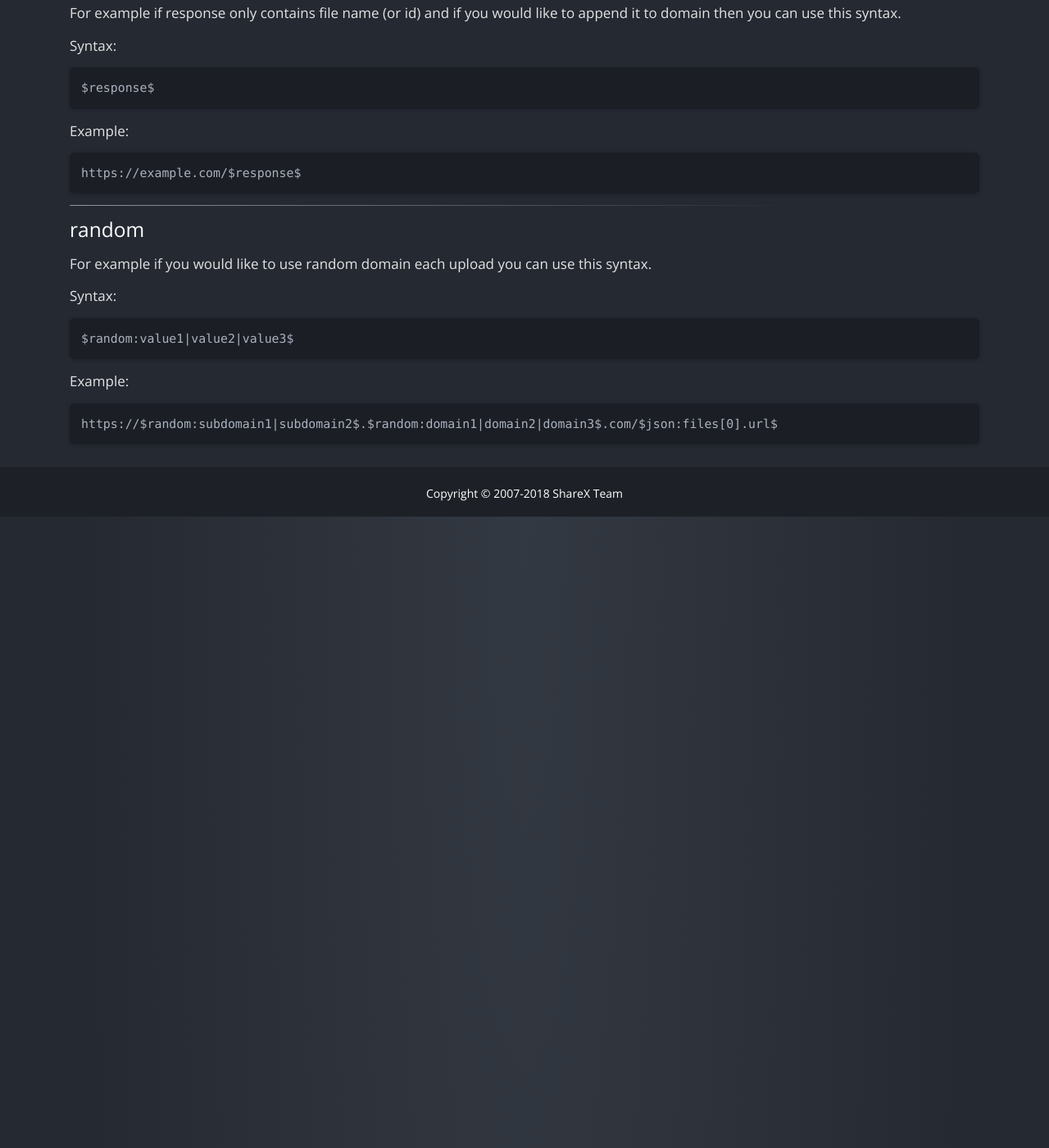
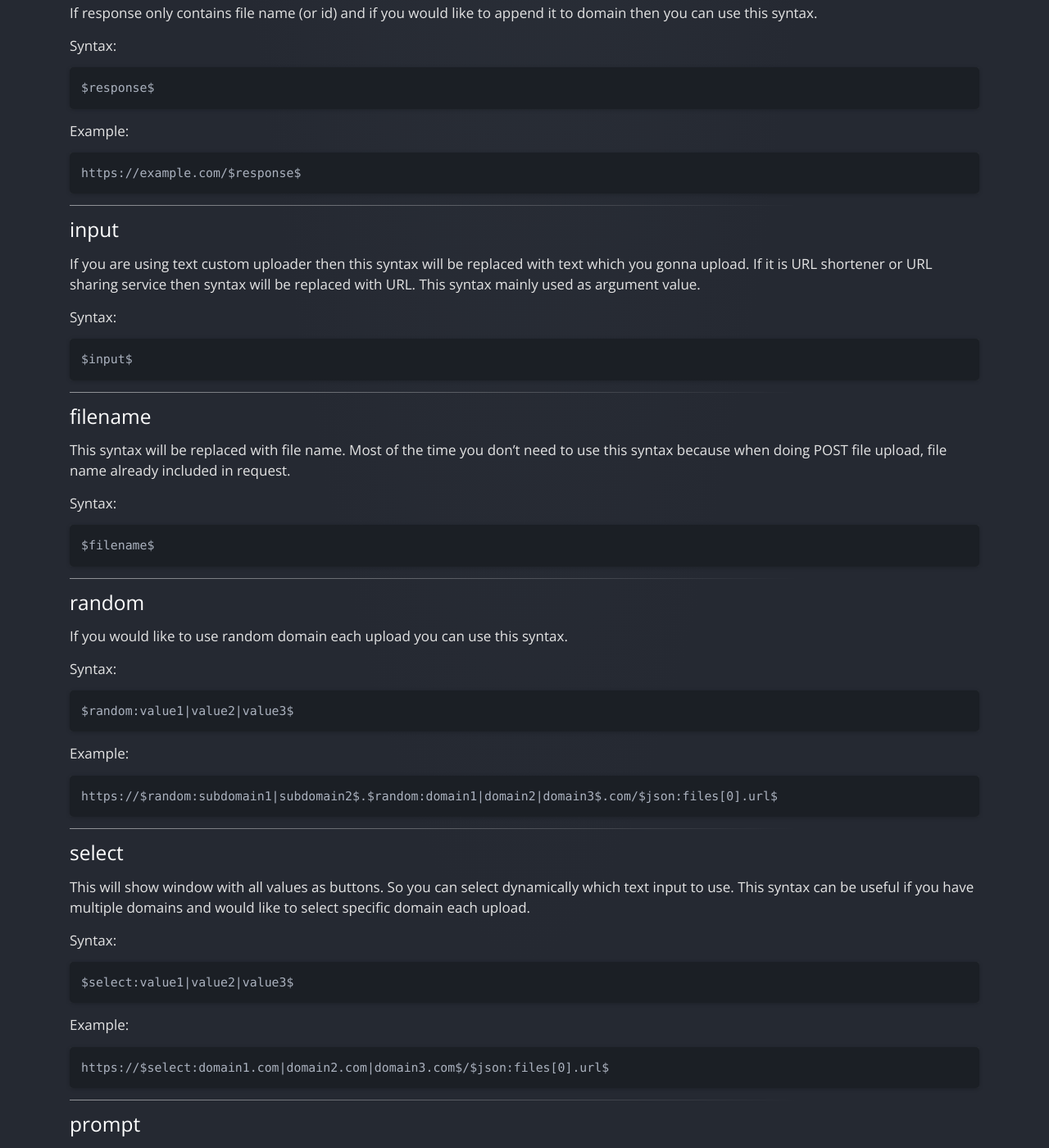
Before and after one commit to ShareX/sharex.github.io, a Jekyll site: the page built from docs/custom-uploader.md, in a window 1280 px wide and 1400 px high, scrolled down 4304 px. Shown: the whole window at 82% size. Built offline with Jekyll 4.4.1, drawn with Linux system fonts in a browser that asks for light colours; some of the changed text lies outside the part shown.

Commit message:
Added new custom uploader syntaxes

````diff
--- a/docs/custom-uploader.md
+++ b/docs/custom-uploader.md
@@ -195,7 +195,7 @@ Result URL will be: `https://example.com/server/41/image/image.png`
 
 ### response
 
-For example if response only contains file name (or id) and if you would like to append it to domain then you can use this syntax.
+If response only contains file name (or id) and if you would like to append it to domain then you can use this syntax.
 
 Syntax:
 
@@ -211,9 +211,33 @@ https://example.com/$response$
 
 ---
 
+### input
+
+If you are using text custom uploader then this syntax will be replaced with text which you gonna upload. If it is URL shortener or URL sharing service then syntax will be replaced with URL. This syntax mainly used as argument value.
+
+Syntax:
+
+```
+$input$
+```
+
+---
+
+### filename
+
+This syntax will be replaced with file name. Most of the time you don't need to use this syntax because when doing POST file upload, file name already included in request.
+
+Syntax:
+
+```
+$filename$
+```
+
+---
+
 ### random
 
-For example if you would like to use random domain each upload you can use this syntax.
+If you would like to use random domain each upload you can use this syntax.
 
 Syntax:
 
@@ -226,3 +250,61 @@ Example:
 ```
 https://$random:subdomain1|subdomain2$.$random:domain1|domain2|domain3$.com/$json:files[0].url$
 ```
+
+---
+
+### select
+
+This will show window with all values as buttons. So you can select dynamically which text input to use. This syntax can be useful if you have multiple domains and would like to select specific domain each upload.
+
+Syntax:
+
+```
+$select:value1|value2|value3$
+```
+
+Example:
+
+```
+https://$select:domain1.com|domain2.com|domain3.com$/$json:files[0].url$
+```
+
+---
+
+### prompt
+
+This will show input box for user to input text. This syntax can be used if user prefer to write different value for argument or URL part each upload.
+
+First parameter is window title, second parameter is default text for input box. Both parameter is optional.
+
+Syntax:
+
+```
+$prompt$
+$prompt:title$
+$prompt:title|default text$
+```
+
+Example:
+
+```
+https://$prompt:Input subdomain|i$.example.com/$json:files[0].url$
+```
+
+---
+
+### base64
+
+Encode text to [Base64](https://en.wikipedia.org/wiki/Base64).
+
+Syntax:
+
+```
+$base64:text$
+```
+
+Example header:
+
+| Name | Value |
+| --- | --- |
+| Authorization | Basic $base64:username:password$ |
````
